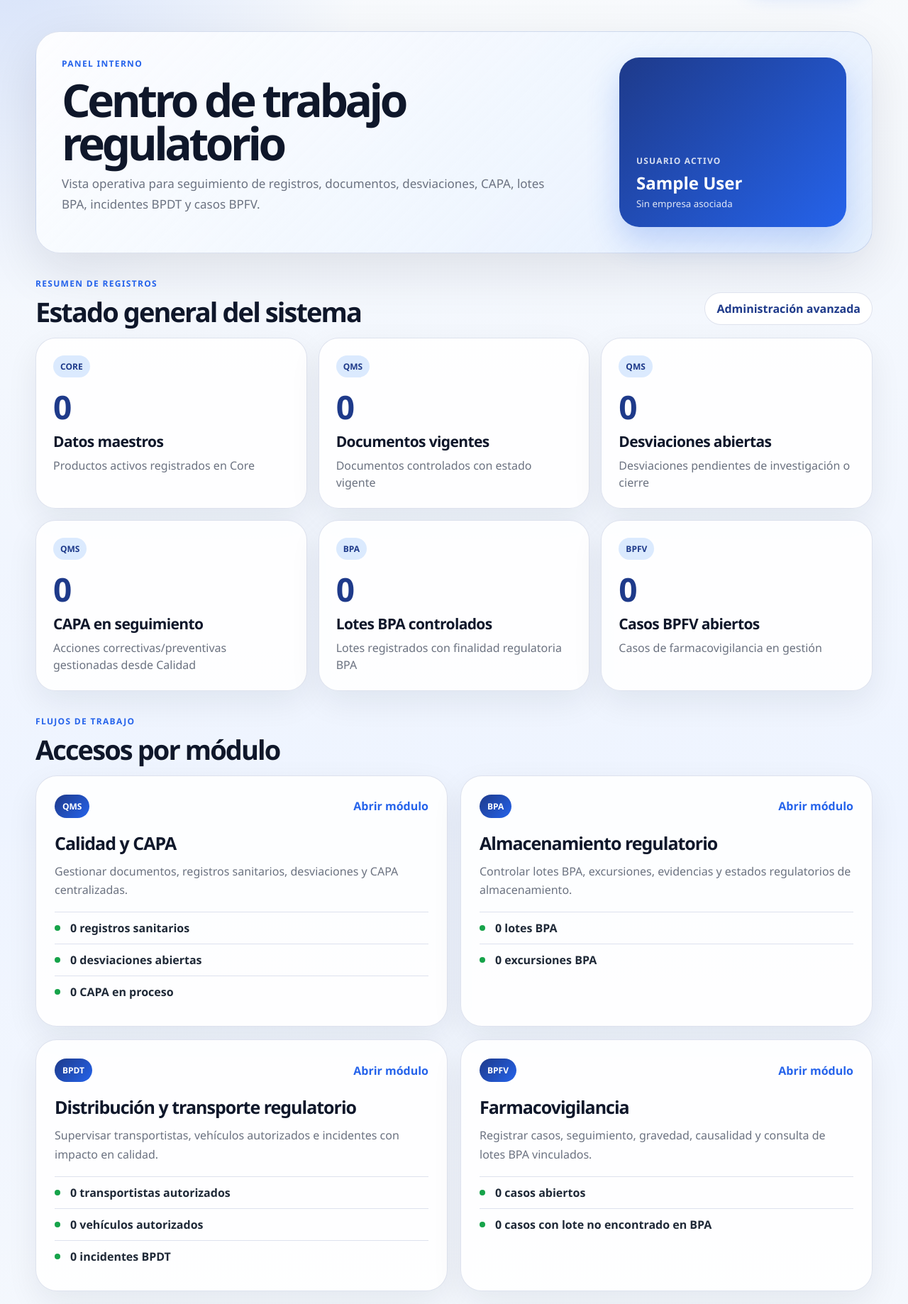
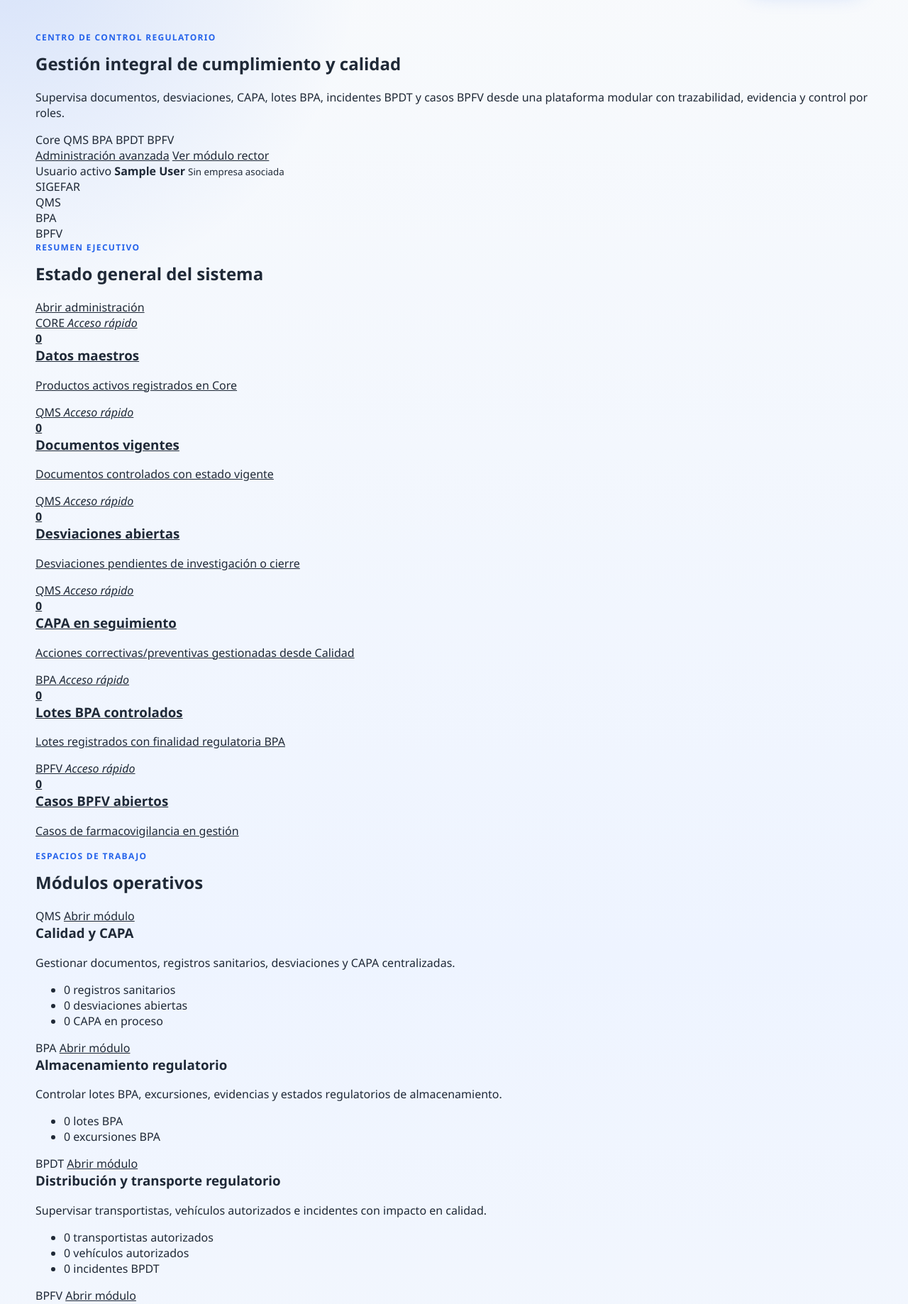
Before and after one commit to carlos-optimizacion/sigefar-suite, a Django app: page /panel/ in a window 1280 px wide. Shown: the part 83-1921 px from the top of the page at 71% size. Run offline with Django 5.2, Linux system fonts and the light colour scheme; the visitor is signed in with stand-in values (Sample User, id 1); data that the repository does not hold is empty.

Commit message:
Redisenar panel premium SIGEFAR

```diff
--- a/templates/core/panel.html
+++ b/templates/core/panel.html
@@ -3,13 +3,30 @@
 {% block title %}Panel interno | SIGEFAR Suite{% endblock %}
 
 {% block content %}
-<section class="panel-hero">
-    <div>
-        <p class="eyebrow">Panel interno</p>
-        <h1>Centro de trabajo regulatorio</h1>
-        <p class="hero-text">Vista operativa para seguimiento de registros, documentos, desviaciones, CAPA, lotes BPA, incidentes BPDT y casos BPFV.</p>
+<section class="premium-hero">
+    <div class="premium-hero-copy">
+        <p class="eyebrow">Centro de control regulatorio</p>
+        <h1>Gestión integral de cumplimiento y calidad</h1>
+        <p class="hero-subtext">
+            Supervisa documentos, desviaciones, CAPA, lotes BPA, incidentes BPDT y casos BPFV desde una plataforma modular con trazabilidad, evidencia y control por roles.
+        </p>
+
+        <div class="module-badges">
+            <span class="badge badge-core">Core</span>
+            <span class="badge badge-qms">QMS</span>
+            <span class="badge badge-bpa">BPA</span>
+            <span class="badge badge-bpdt">BPDT</span>
+            <span class="badge badge-bpfv">BPFV</span>
         </div>
-    <div class="panel-user-card">
+
+        <div class="hero-actions">
+            <a href="/admin/" class="hero-btn hero-btn-primary">Administración avanzada</a>
+            <a href="/modulos/qms/" class="hero-btn hero-btn-secondary">Ver módulo rector</a>
+        </div>
+    </div>
+
+    <div class="premium-hero-side">
+        <div class="profile-card-premium">
             <span>Usuario activo</span>
             <strong>{{ request.user.get_full_name|default:request.user.username }}</strong>
             {% if empresa %}
@@ -18,21 +35,32 @@
             <small>Sin empresa asociada</small>
             {% endif %}
         </div>
+
+        <div class="system-orbit">
+            <div class="orbit-center">SIGEFAR</div>
+            <div class="orbit-node node-qms">QMS</div>
+            <div class="orbit-node node-bpa">BPA</div>
+            <div class="orbit-node node-bpfv">BPFV</div>
+        </div>
+    </div>
 </section>
 
-<section class="panel-section">
-    <div class="panel-section-head">
+<section class="dashboard-section">
+    <div class="section-title-row">
         <div>
-            <p class="eyebrow">Resumen de registros</p>
+            <p class="eyebrow">Resumen ejecutivo</p>
             <h2>Estado general del sistema</h2>
         </div>
-        <a class="panel-admin-link" href="/admin/">Administración avanzada</a>
+        <a class="section-action" href="/admin/">Abrir administración</a>
     </div>
 
-    <div class="panel-summary-grid">
+    <div class="premium-summary-grid">
         {% for item in resumen %}
-        <a class="panel-summary-card" href="{{ item.url }}">
+        <a class="premium-summary-card module-{{ item.codigo|lower }}" href="{{ item.url }}">
+            <div class="summary-topline">
                 <span>{{ item.codigo }}</span>
+                <em>Acceso rápido</em>
+            </div>
             <strong>{{ item.valor }}</strong>
             <h3>{{ item.titulo }}</h3>
             <p>{{ item.detalle }}</p>
@@ -41,18 +69,18 @@
     </div>
 </section>
 
-<section class="panel-section">
-    <div class="panel-section-head">
+<section class="dashboard-section">
+    <div class="section-title-row">
         <div>
-            <p class="eyebrow">Flujos de trabajo</p>
-            <h2>Accesos por módulo</h2>
+            <p class="eyebrow">Espacios de trabajo</p>
+            <h2>Módulos operativos</h2>
         </div>
     </div>
 
-    <div class="workstream-grid">
+    <div class="workspace-grid-premium">
         {% for item in workstreams %}
-        <article class="workstream-card">
-            <div class="workstream-topline">
+        <article class="workspace-card-premium ws-{{ item.codigo|lower }}">
+            <div class="workspace-topline-premium">
                 <span>{{ item.codigo }}</span>
                 <a href="{{ item.url }}">Abrir módulo</a>
             </div>
@@ -68,9 +96,27 @@
     </div>
 </section>
 
-<section class="panel-section two-columns">
-    <article class="control-panel-card">
-        <p class="eyebrow">Licenciamiento</p>
+<section class="governance-band-premium">
+    <article>
+        <span>01</span>
+        <strong>QMS gobierna CAPA</strong>
+        <p>Hallazgos, incidentes y señales pueden originarse en otros módulos, pero la gestión, seguimiento y cierre de CAPA pertenece a Calidad.</p>
+    </article>
+    <article>
+        <span>02</span>
+        <strong>BPA controla lotes regulatorios</strong>
+        <p>Los lotes no son dato maestro general. Se registran cuando requieren evidencia, revisión, liberación, bloqueo, rechazo o trazabilidad BPA.</p>
+    </article>
+    <article>
+        <span>03</span>
+        <strong>BPFV consulta sin modificar</strong>
+        <p>Farmacovigilancia puede buscar y vincular lotes BPA, pero no cambia estados regulatorios ni administra almacenamiento.</p>
+    </article>
+</section>
+
+<section class="license-premium-section">
+    <article class="license-premium-card">
+        <p class="eyebrow">Licenciamiento modular</p>
         <h2>Módulos habilitados</h2>
         {% if licencias %}
         <div class="license-list">
@@ -86,10 +132,10 @@
         {% endif %}
     </article>
 
-    <article class="control-panel-card accent">
+    <article class="license-premium-card dark">
         <p class="eyebrow">Gobierno del sistema</p>
         <h2>Regla operativa</h2>
-        <p>Las desviaciones, hallazgos, incidentes y señales pueden originarse desde BPA, BPDT o BPFV, pero la gestión de CAPA pertenece a QMS / Calidad.</p>
+        <p>Core sostiene la seguridad y los datos maestros. QMS gobierna calidad, documentos y CAPA. BPA, BPDT y BPFV ejecutan controles regulatorios especializados sin duplicar funciones.</p>
         <a class="text-link" href="/modulos/qms/">Ver criterio QMS</a>
     </article>
 </section>
```
Lines whose indentation alone changed are shown as unchanged.
